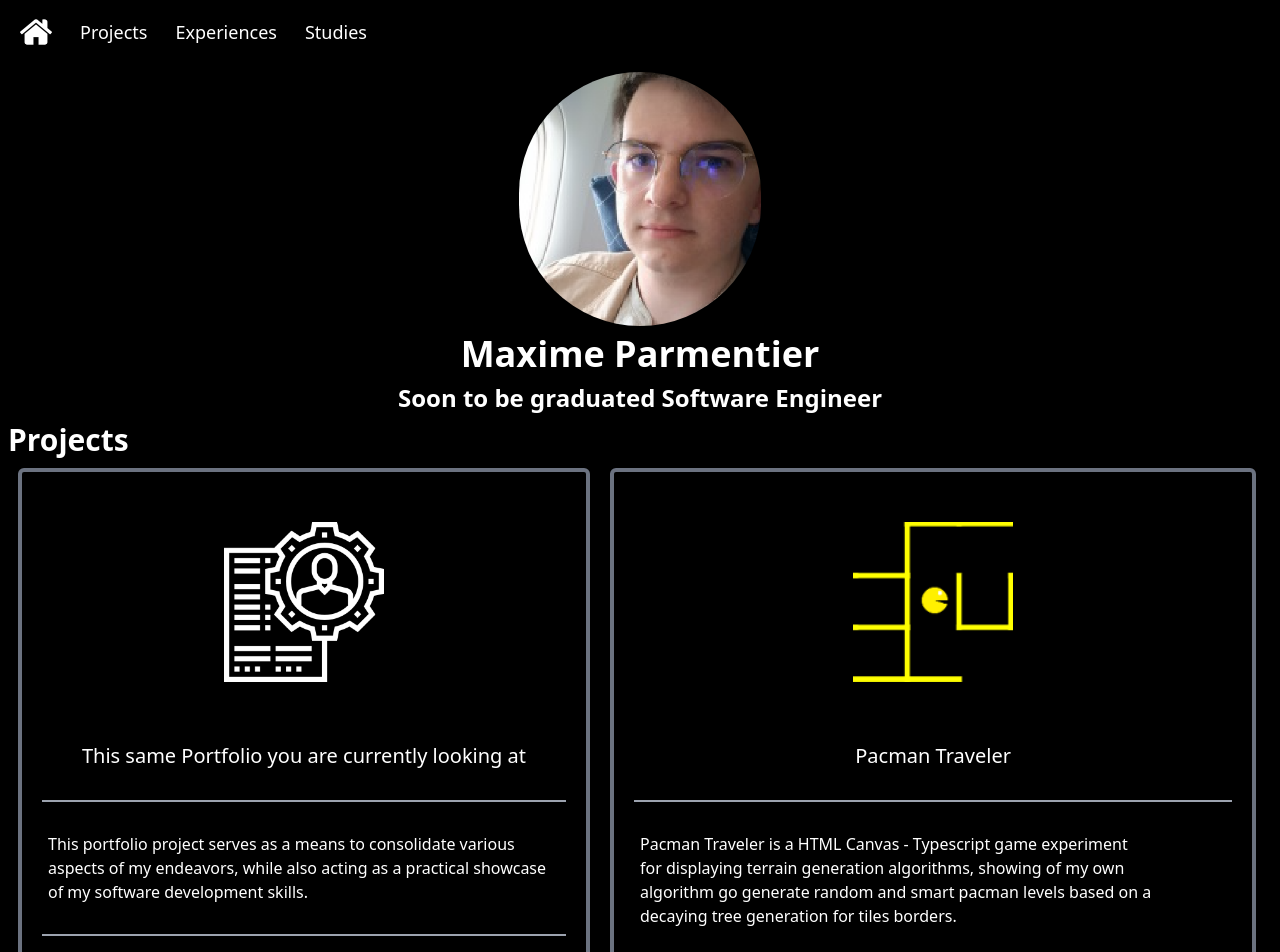
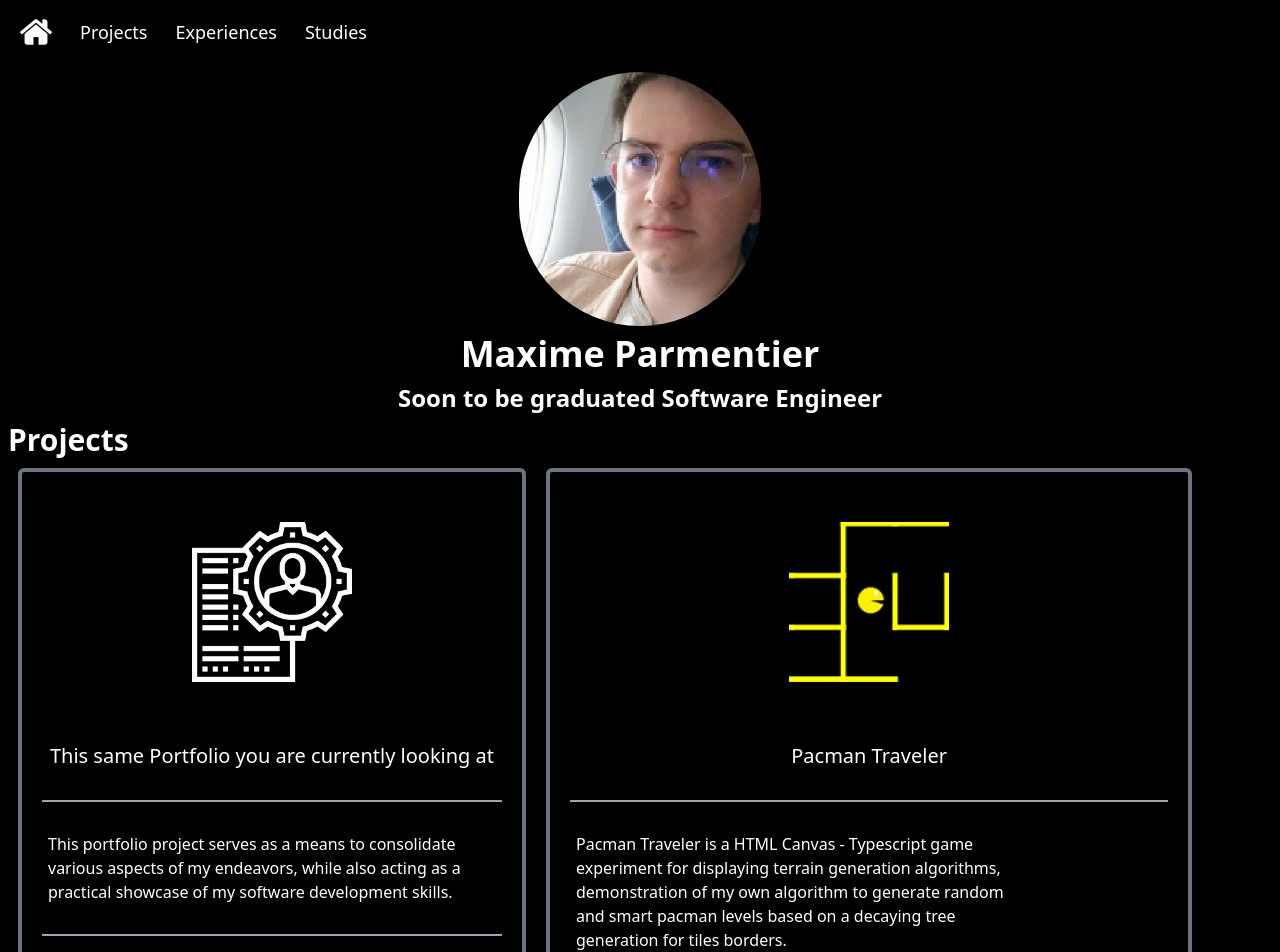
Before and after one commit to Deffohn/portfolio-website, a Next.js app in the folder frontend/: page / in a window 1280 px wide. Shown: the top 952 px of the page. Built offline with nearby package versions, Linux system fonts and the light colour scheme.

Commit message:
💄 fix description size and text of projects

```diff
--- a/frontend/components/Projects.tsx
+++ b/frontend/components/Projects.tsx
@@ -54,7 +54,7 @@ const ProjectComponent: React.FC<{contentInput: ProjectContentInput}> = (
         </div>
         <div className="flex flex-col mx-2.5 my-2.5 justify-between">
           <div className="flex mx-1.5 my-2.5 items-center justify-center
-                            md:max-w-lg">
+                            md:max-w-md">
             {
               contentInput.projectDescription &&
               <a className="text-left text-white no-underline">
@@ -141,7 +141,7 @@ const Projects: React.FC = () => {
     {
       illustrationPath: "/projects/pacman-traveler.png",
       projectName: "Pacman Traveler",
-      projectDescription: "Pacman Traveler is a HTML Canvas - Typescript game experiment for displaying terrain generation algorithms, showing of my own algorithm go generate random and smart pacman levels based on a decaying tree generation for tiles borders.",
+      projectDescription: "Pacman Traveler is a HTML Canvas - Typescript game experiment for displaying terrain generation algorithms, demonstration of my own algorithm to generate random and smart pacman levels based on a decaying tree generation for tiles borders.",
       projectTags: [
         "Mathematics",
         "Algorithm",
```
